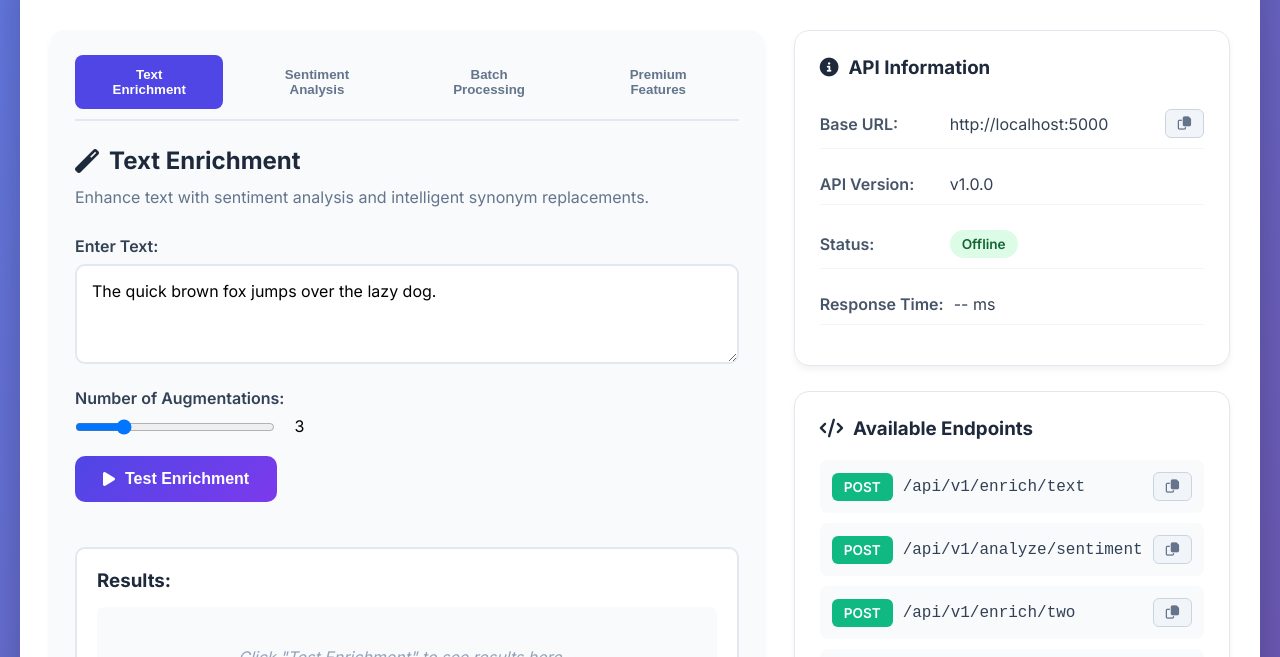
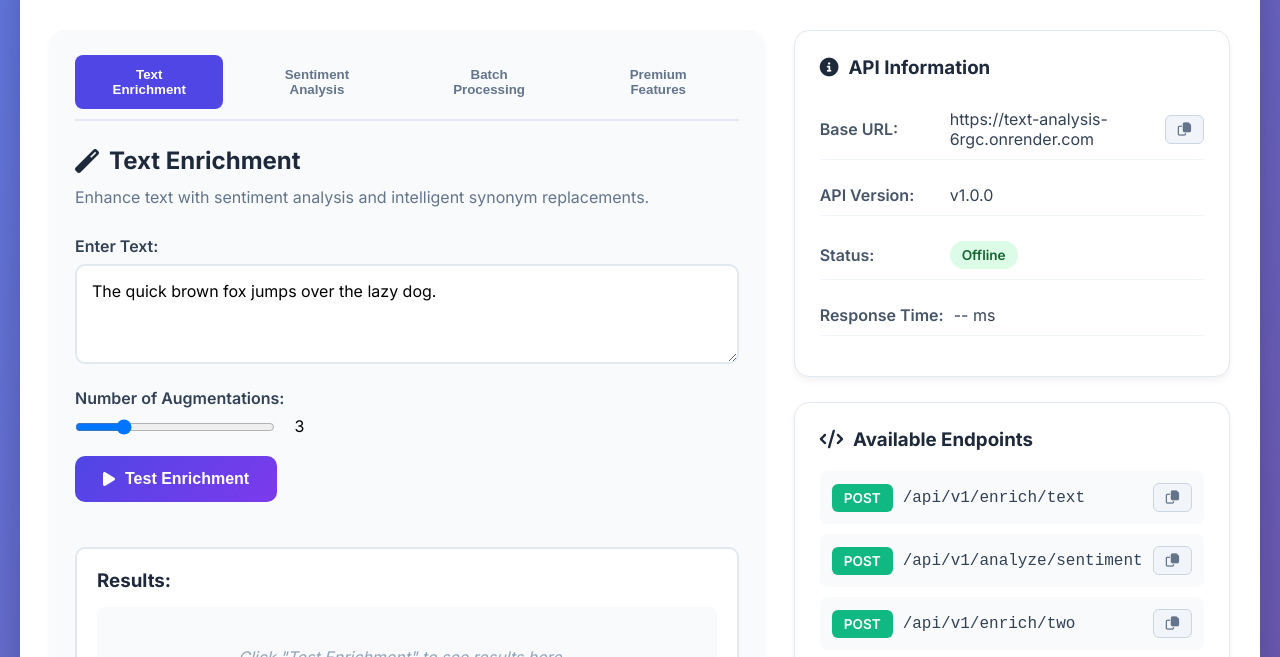
Before and after one commit to DESTINYISOC/text-analysis, a plain HTML site: page frontend/index.html in a window 1280 px wide. Shown: the part 100-757 px from the top of the page. Drawn offline with Linux system fonts and the light colour scheme; no server answers.

Commit message:
added base url to be the base url for render https://text-analysis-6rgc.onrender.com/

```diff
--- a/frontend/app.js
+++ b/frontend/app.js
@@ -1,5 +1,5 @@
 // Configuration
-const API_BASE_URL = 'http://localhost:5000';
+const API_BASE_URL = 'https://text-analysis-6rgc.onrender.com';
 let responseTime = 0;
 
 // DOM Elements
--- a/frontend/index.html
+++ b/frontend/index.html
@@ -176,7 +176,7 @@
                     <div class="info-item">
                         <span class="label">Base URL:</span>
                         <!--base url <span class="value" id="baseUrl">http://localhost:5000</span> -->
-                        <span class="value" id="baseUrl">https://text-analysis-6rgc.onrender.com/</span>
+                        <span class="value" id="baseUrl">https://text-analysis-6rgc.onrender.com</span>
                         <button class="btn-small" onclick="copyToClipboard('baseUrl')">
                             <i class="far fa-copy"></i>
                         </button>
```
